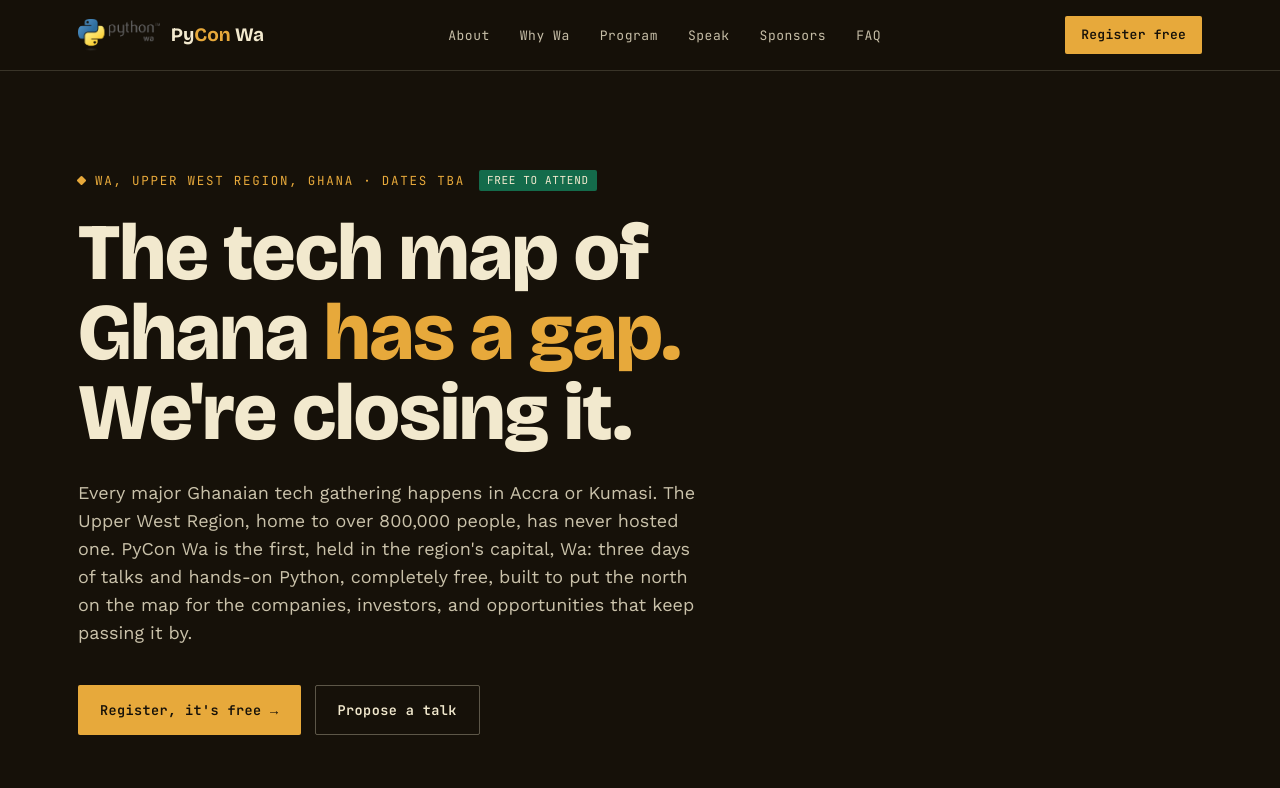
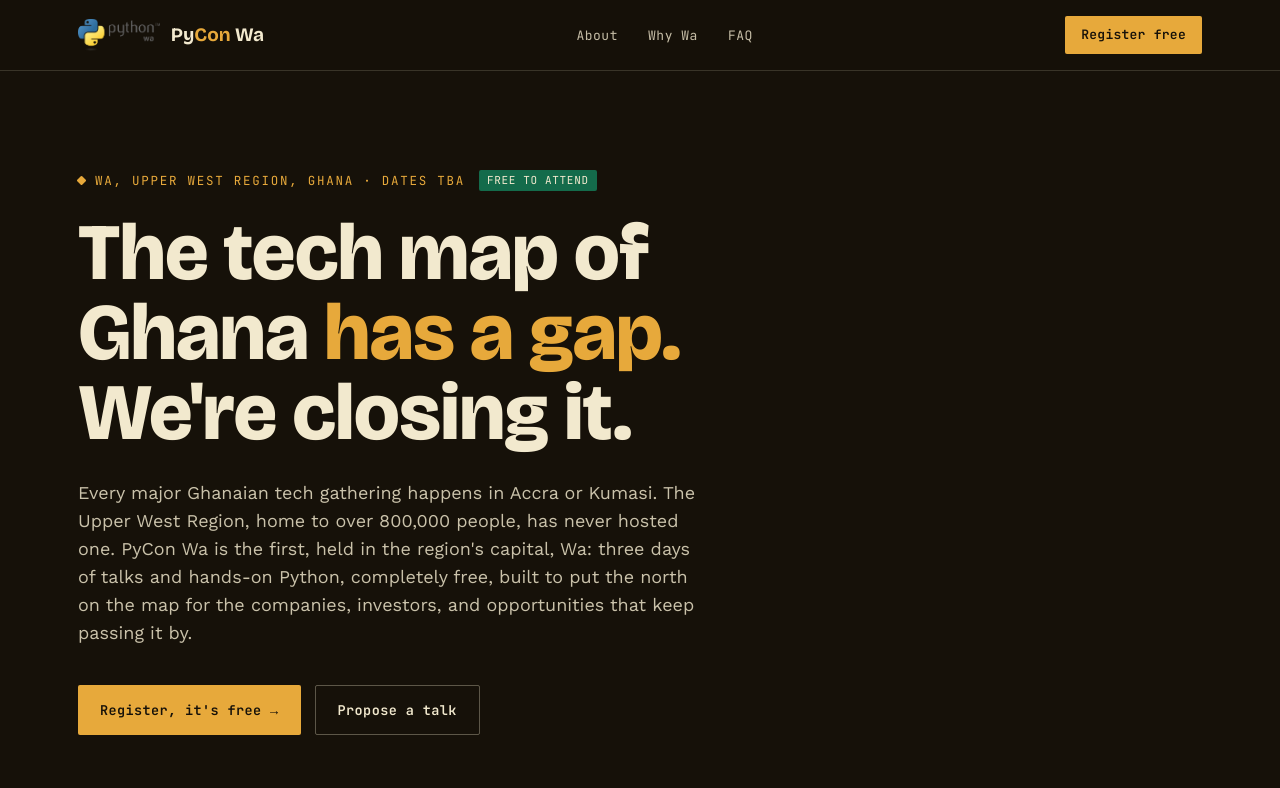
Before and after one commit to Ezi-code/pycon-wa, a plain HTML site: page src/index.html in a window 1280 px wide. Shown: the top 788 px of the page. Drawn offline with nearby package versions, Linux system fonts and the light colour scheme.

Commit message:
make site more functional and realistic

```diff
--- a/src/index.html
+++ b/src/index.html
@@ -30,9 +30,9 @@
                 <ul class="nav-links" id="navLinks">
                     <li><a href="#about">About</a></li>
                     <li><a href="#why-wa">Why Wa</a></li>
-                    <li><a href="#program">Program</a></li>
-                    <li><a href="#speak">Speak</a></li>
-                    <li><a href="#sponsors">Sponsors</a></li>
+                    <!--<li><a href="#program">Program</a></li>-->
+                    <!--<li><a href="#speak">Speak</a></li>-->
+                    <!--<li><a href="#sponsors">Sponsors</a></li>-->
                     <li><a href="#faq">FAQ</a></li>
                 </ul>
                 <a href="#register" class="nav-cta">Register free</a>
```
